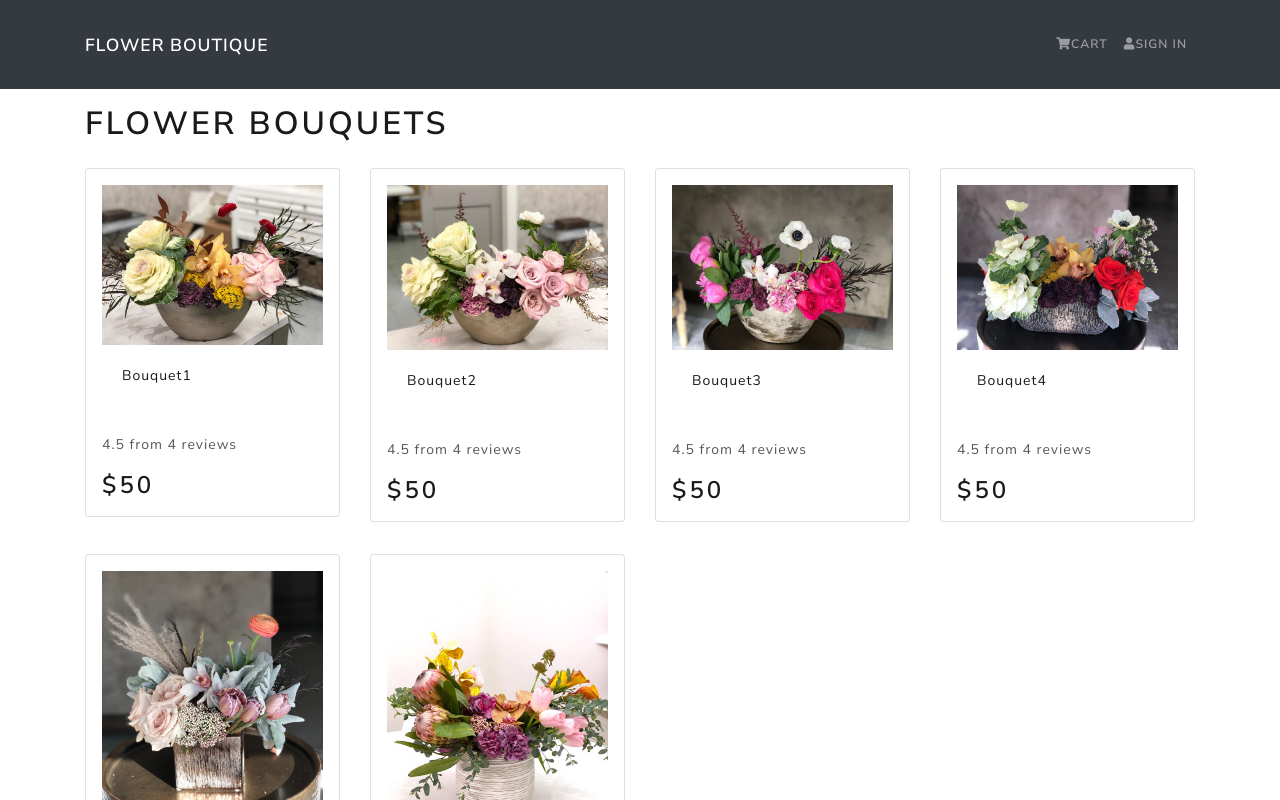
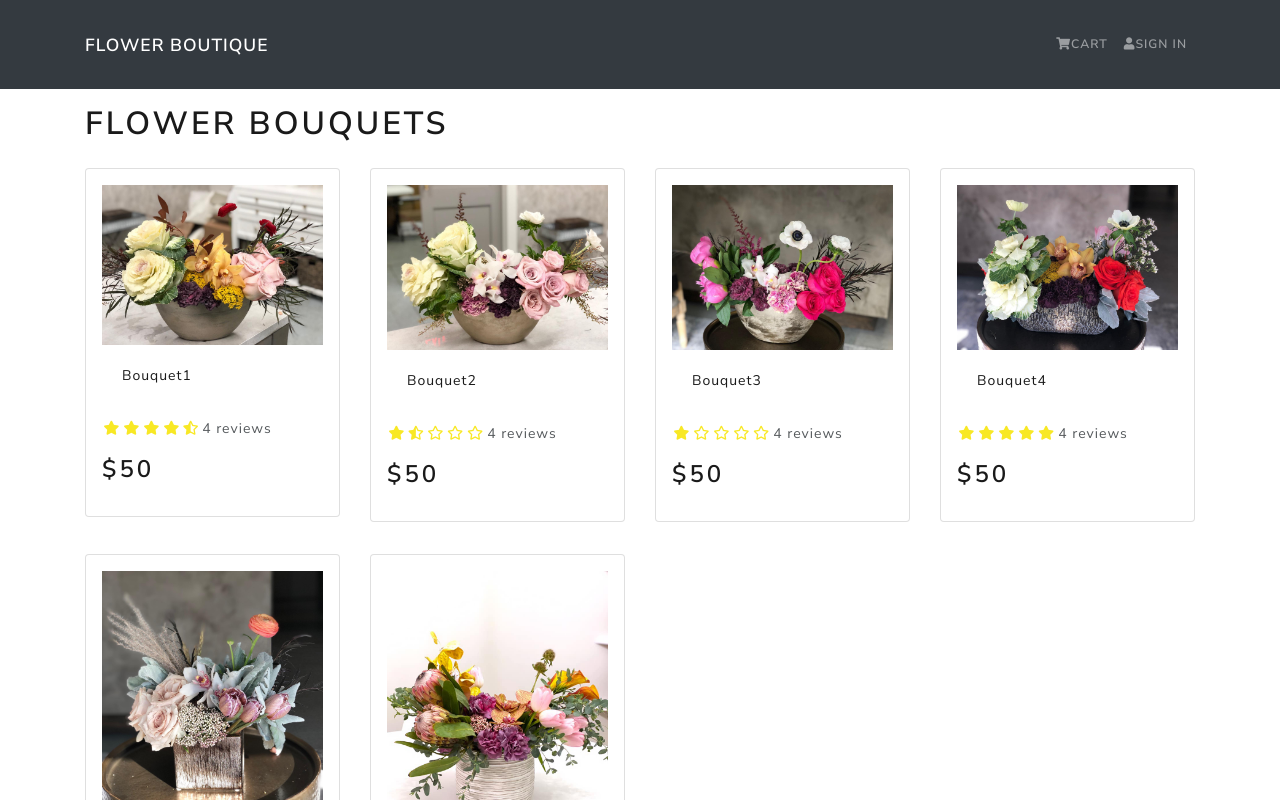
Before and after one commit to imedvesan/flowerShop, a React (Create React App) app in the folder frontend/: page / in a window 1280 px wide. Shown: the top 800 px of the page. Built offline with nearby package versions, Linux system fonts and the light colour scheme.

Commit message:
rating component

```diff
--- a/frontend/src/components/Product.js
+++ b/frontend/src/components/Product.js
@@ -1,7 +1,6 @@
 import React from 'react';
 import { Card } from 'react-bootstrap';
-
-
+import Rating from './Rating';
 
 const Product = ({product}) => {
   return (
@@ -17,9 +16,9 @@
       </Card.Body>
 
       <Card.Text as='div'>
-        <div className='my-3'>
-          {product.rating} from {product.numReviews} reviews
-        </div>
+        <Rating
+        value={product.rating}
+        text={`${product.numReviews} reviews`}/>
       </Card.Text>
 
       <Card.Text as='h3'>
--- /dev/null
+++ b/frontend/src/components/Rating.js
@@ -0,0 +1,82 @@
+import React from 'react';
+import PropTypes from 'prop-types';
+
+
+const Rating = ({value, text, color}) => {
+  return (
+    <div className='rating'>
+      <span>
+        <i style={{color}}
+        className={
+          value >= 1
+          ? 'fas fa-star'
+          : value >= 0.5
+          ? 'fas fa-star-half-alt'
+          : 'far fa-star'
+          }
+          ></i>
+      </span>
+
+      <span>
+        <i style={{color}}
+        className={
+          value >= 2
+          ? 'fas fa-star'
+          : value >= 1.5
+          ? 'fas fa-star-half-alt'
+          : 'far fa-star'
+          }
+          ></i>
+      </span>
+
+      <span>
+        <i style={{color}}
+        className={
+          value >= 3
+          ? 'fas fa-star'
+          : value >= 2.5
+          ? 'fas fa-star-half-alt'
+          : 'far fa-star'
+          }
+          ></i>
+      </span>
+
+      <span>
+        <i style={{color}}
+        className={
+          value >= 4
+          ? 'fas fa-star'
+          : value >= 3.5
+          ? 'fas fa-star-half-alt'
+          : 'far fa-star'
+          }
+          ></i>
+      </span>
+
+      <span>
+        <i style={{color}}
+        className={
+          value >= 5
+          ? 'fas fa-star'
+          : value >= 4.5
+          ? 'fas fa-star-half-alt'
+          : 'far fa-star'
+          }
+          ></i>
+      </span>
+      <span>{text && text}</span>
+
+    </div>
+  )
+}
+
+Rating.defaultProps = {
+  color: '#f8e825'
+}
+
+Rating.propTypes = {
+  value: PropTypes.number.isRequired,
+  text: PropTypes.string.isRequired,
+  color: PropTypes.string.isRequired
+}
+export default Rating
--- a/frontend/src/index.css
+++ b/frontend/src/index.css
@@ -1,3 +1,11 @@
 main {
   min-height: 80vh;
 }
+
+h3 {
+  padding: 1rem 0;
+}
+
+.rating span {
+  margin: 0.1rem;
+}
--- a/frontend/src/products.js
+++ b/frontend/src/products.js
@@ -18,7 +18,7 @@
     category: 'tulips',
     price: 50,
     countInStock: 3,
-    rating: 4.5,
+    rating: 1.5,
     numReviews: 4
   },
   {
@@ -29,7 +29,7 @@
     category: 'roses',
     price: 50,
     countInStock: 3,
-    rating: 4.5,
+    rating: 1,
     numReviews: 4
   },
   {
@@ -40,7 +40,7 @@
     category: 'roses',
     price: 50,
     countInStock: 3,
-    rating: 4.5,
+    rating: 5,
     numReviews: 4
   },
   {
@@ -51,7 +51,7 @@
     category: 'roses',
     price: 50,
     countInStock: 3,
-    rating: 4.5,
+    rating: 2,
     numReviews: 4
   },
   {
@@ -62,7 +62,7 @@
     category: 'roses',
     price: 50,
     countInStock: 3,
-    rating: 4.5,
+    rating: 3.5,
     numReviews: 4
   }
 ]
--- a/frontend/src/screens/HomeScreen.js
+++ b/frontend/src/screens/HomeScreen.js
@@ -9,7 +9,7 @@
       <h1>Flower bouquets</h1>
       <Row>
         {products.map((product) => (
-          <Col sm={12} md={6} lg={4} xl={3}>
+          <Col key={product._id} sm={12} md={6} lg={4} xl={3}>
             <Product product={product}/>
           </Col>
         ))}
```
